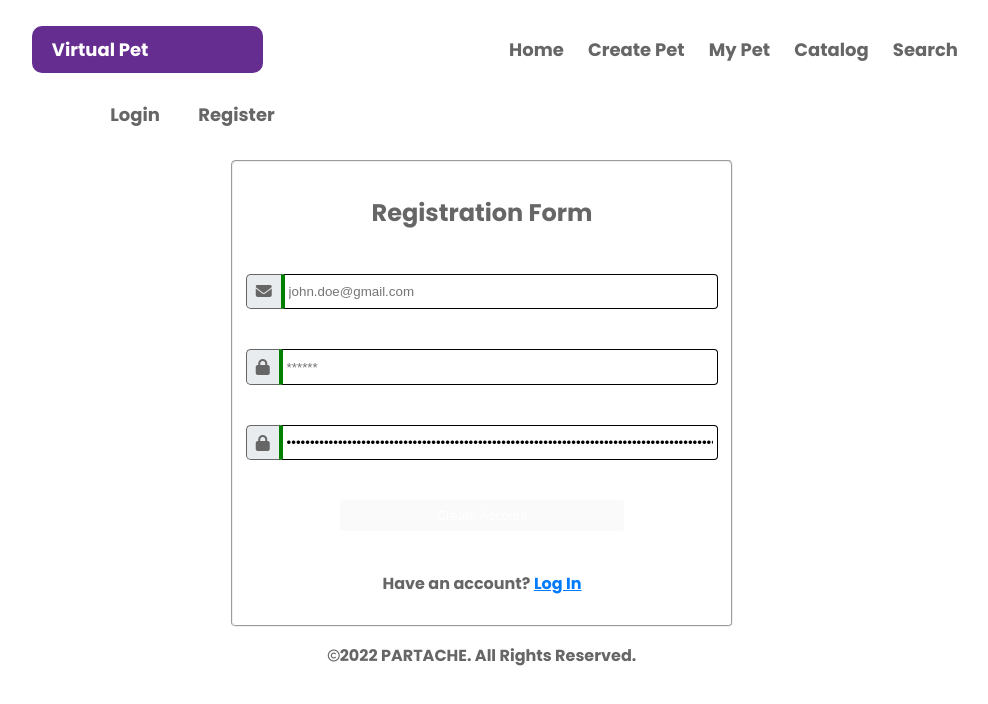
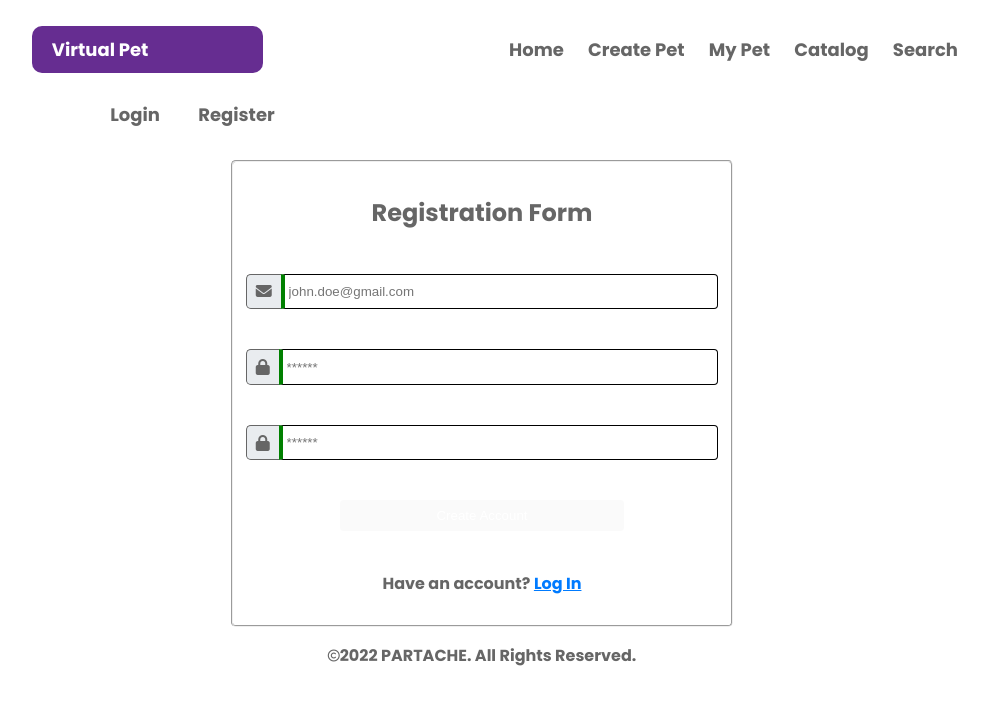
Before and after one commit to tamagotchi-angular/tamagotchi-angular.github.io, an Angular app: page /register in a window 1280 px wide. Shown: the top 704 px of the page, without its empty margins (158-1146 px from the left). Built offline with nearby package versions, Linux system fonts and the light colour scheme.

Commit message:
fixed repass control

```diff
--- a/src/app/auth/register/register.component.html
+++ b/src/app/auth/register/register.component.html
@@ -1,4 +1,4 @@
-<form class="register" [formGroup]="registerFormGroup" (ngSubmit)="handleRegister()">
+<form class="register" [formGroup]="registerFormGroup" (ngSubmit)="handleRegister()" >
 
     <fieldset>
         <h2>Registration Form</h2>
@@ -42,11 +42,11 @@
             <p class="field field-icon">
                 <label for="rePassword"><span><i class="fas fa-lock"></i></span></label>
                 <input formControlName="rePassword" type="password" name="rePassword" id="rePassword"
-                    placeholder="******">
+                    placeholder="******" autocomplete="new-password">
             </p>
 
             <ng-container *ngIf="shouldShowErrorForControl('rePassword', passwordsGroup)">
-                <p *ngIf="passwordsGroup.controls['rePassword']?.errors?.['passwordMissmatch']" class="error">Repeat Password does not match password!</p>
+                <p *ngIf="isThereError" class="error">Repeat Password does not match password!</p>
             </ng-container>
         </div>
 
--- a/src/app/auth/register/register.component.ts
+++ b/src/app/auth/register/register.component.ts
@@ -19,7 +19,7 @@ export class RegisterComponent implements OnInit {
     'email': new FormControl('', [Validators.required, emailValidator]),
     'passwords': new FormGroup({
       'password': this.passwordControl,
-      'rePassword': new FormControl(passwordMatch(this.passwordControl)),
+      'rePassword': new FormControl(null, [passwordMatch(this.passwordControl)]),
     })
 
   })
@@ -36,4 +36,8 @@ export class RegisterComponent implements OnInit {
   shouldShowErrorForControl(controlName: string, sourceGroup: FormGroup = this.registerFormGroup) {
     return sourceGroup.controls[controlName].touched && sourceGroup.controls[controlName].invalid
   }
+
+  isThereError(controlName: string, passwordsGroup: FormGroup){
+    return passwordsGroup.controls['rePassword']?.errors?.['passwordMissmatch']
+  }
 }
```
